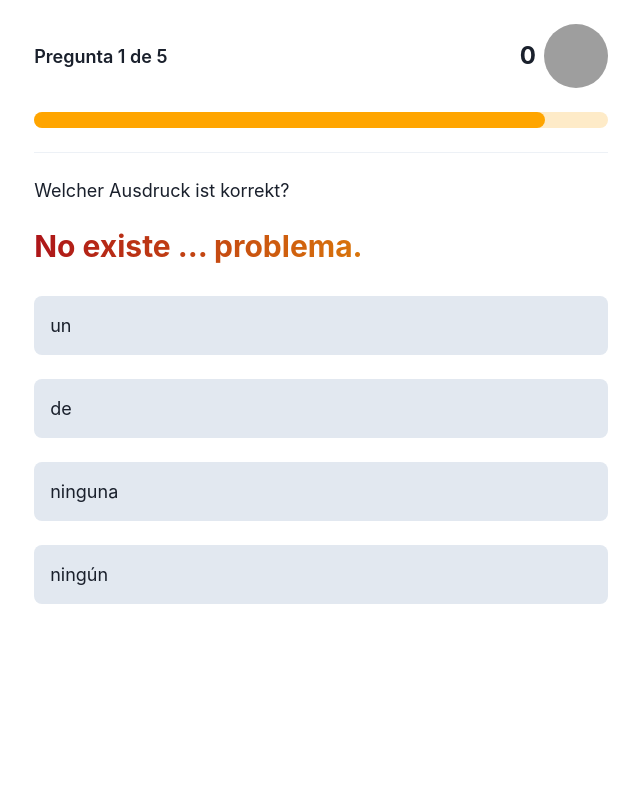
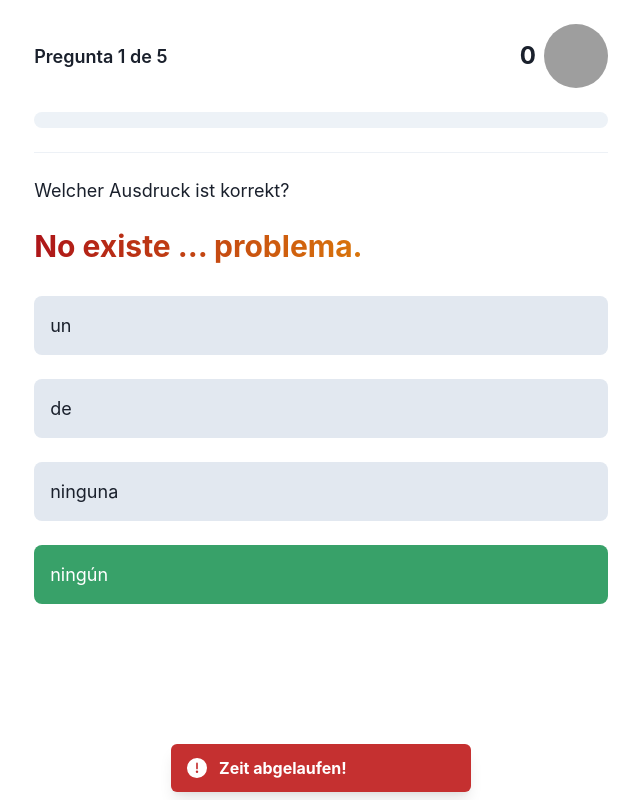
Before and after one commit to joernkgrp/quizlingo-chakra-ui, a Next.js app: page /game in a window 1280 px wide. Shown: the whole page, without its empty margins (319-959 px from the left). Built offline with nearby package versions, Linux system fonts and the light colour scheme; grey boxes are pictures that could not be loaded.

Commit message:
Jump automatically to next question

```diff
--- a/src/pages/game.tsx
+++ b/src/pages/game.tsx
@@ -7,8 +7,8 @@ import {
   Container,
   Divider,
   Flex,
+  Progress,
   Spacer,
-  Progress,
   Text,
   useToast,
 } from "@chakra-ui/react";
@@ -18,11 +18,14 @@ import { Main } from "../components/Main";
 import { GradientHeading } from "../components/GradientHeading";
 import theme from "../theme";
 
-var finalScore = 0; // Global variable to be exported
-const delay = 1500; // Set delay to 1.5 s
-const answerTime = 10000;
+// Global variables to be exported
+var finalScore = 0;
 
 const Game = () => {
+  const delay = 1500;
+  const answerTime = 4000;
+  const initialProgress = 90;
+
   const router = useRouter(); // Go to next page
   const toast = useToast(); // Define toast
 
@@ -31,6 +34,7 @@ const Game = () => {
   // Define React hooks
   var [activeStep, setActiveStep] = React.useState(0);
   var [score, setScore] = useState(0);
+  var [progress, setProgress] = useState(90);
 
   // Go to next question
   function handleNext(delay) {
@@ -43,6 +47,9 @@ const Game = () => {
         finalScore = score;
         router.push("/results");
       }
+
+      setProgress(initialProgress);
+      console.log(progress);
     }, delay);
   }
 
@@ -52,30 +59,31 @@ const Game = () => {
       position: "bottom",
       title: "Zeit abgelaufen!",
       status: "error",
-      duration: 1500,
+      duration: delay,
       isClosable: false,
     });
   }
 
   // Show correct answer after timeout
   function showCorrectAnswer(delay) {
-    toastTimeout();
     var correctOption = questions[activeStep].correctOption;
     var correctOptionString = document.getElementById(correctOption.toString());
 
+    toastTimeout();
     correctOptionString.style.backgroundColor = theme.colors.green[500];
     correctOptionString.style.color = theme.colors.white;
 
     setTimeout(() => {
       correctOptionString.style.backgroundColor = theme.colors.gray[200];
       correctOptionString.style.color = theme.colors.gray[800];
-    }, delay);
 
       handleNext(delay);
+    }, delay);
   }
 
-  // Check given answer
-  function checkAnswer(clickedOption) {
+  // Check given response
+  function checkResponse(clickedOption) {
+    setProgress(0);
     var correctOption = questions[activeStep].correctOption;
     var clickedOptionString = document.getElementById(clickedOption.toString());
     var correctOptionString = document.getElementById(correctOption.toString());
@@ -89,6 +97,7 @@ const Game = () => {
       clickedOptionString.style.color = theme.colors.gray[800];
       correctOptionString.style.backgroundColor = theme.colors.gray[200];
       correctOptionString.style.color = theme.colors.gray[800];
+      handleNext(0);
     }, delay);
 
     if (clickedOption === correctOption) {
@@ -97,11 +106,11 @@ const Game = () => {
       clickedOptionString.style.backgroundColor = theme.colors.red[500];
       clickedOptionString.style.color = theme.colors.white;
     }
-    handleNext(delay);
   }
 
   // Set timer to 10 sec
   let timer;
+  let timer2;
 
   const updateCount = () => {
     timer =
@@ -111,19 +120,28 @@ const Game = () => {
       }, answerTime);
   };
 
+  const progressBar = () => {
+    timer2 =
+      !timer2 &&
+      setInterval(() => {
+        setProgress(progress - 1);
+      }, answerTime / 100);
+  };
+
   useEffect(() => {
     updateCount();
 
     return () => clearInterval(timer);
   }, [activeStep]);
 
+  useEffect(() => {
+    progressBar();
+
+    return () => clearInterval(timer2);
+  }, [progress]);
+
   return (
     <Container>
-      <motion.div
-        initial={{ opacity: 0, y: 10 }}
-        animate={{ opacity: 1, y: 0 }}
-        transition={{ duration: 0.5 }}
-      >
       <Main>
         <Flex align={"center"}>
           <Text fontSize="lg" fontWeight={"semibold"}>
@@ -135,16 +153,12 @@ const Game = () => {
           <User name="Tom Bola" variant="right" score={score}></User>
         </Flex>
 
-          <div className="wrapper">
-            <motion.div
-              style={{ originX: 0 }}
-              initial={{ width: "100%" }}
-              animate={{ width: "0%" }}
-              transition={{ duration: (answerTime / 1000) * 5, ease: "linear" }}
-              className="box"
-            />
-            <motion.div animate={{ width: "100%" }} className="boxBackground" />
-          </div>
+        <Progress
+          colorScheme={"orange"}
+          borderRadius="lg"
+          size="lg"
+          value={progress}
+        ></Progress>
 
         <Divider />
 
@@ -162,7 +176,7 @@ const Game = () => {
             p={4}
             id={optionIndex.toString()}
             /** _hover={{ bg: "gray.300" }} **/
-              onClick={() => checkAnswer(optionIndex)}
+            onClick={() => checkResponse(optionIndex)}
             cursor="pointer"
             transition="0.25s ease-out"
           >
@@ -170,7 +184,6 @@ const Game = () => {
           </Box>
         ))}
       </Main>
-      </motion.div>
     </Container>
   );
 };
--- a/src/styles.css
+++ b/src/styles.css
@@ -3,7 +3,7 @@
   width: 100%;
   height: 16px;
   border-radius: 16px;
-  background: orange;
+  background: #f6ad55;
   left: 0;
   top: 0;
   z-index: 1;
@@ -14,7 +14,7 @@
   height: 16px;
   width: 100%;
   border-radius: 16px;
-  background: #FEEBC8;
+  background: #feebc8;
   z-index: 0;
 }
 
```
Lines whose indentation alone changed are shown as unchanged.
